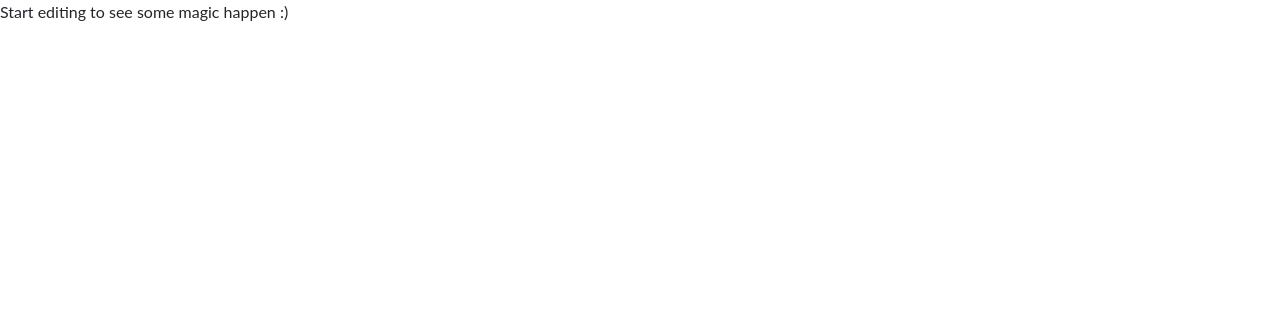
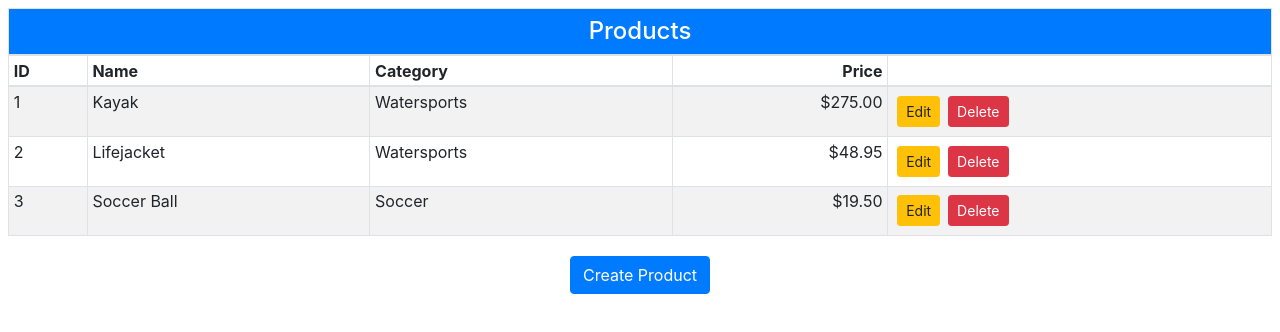
Before and after one commit to sarandoniparthi/Product-App, a React (Create React App) app: page / in a window 1280 px wide. Shown: the top 332 px of the page. Built offline with nearby package versions, Linux system fonts and the light colour scheme.

Commit message:
new changes

```diff
--- a/App.js
+++ b/App.js
@@ -1,25 +1,34 @@
 import React, { Component } from 'react';
 import { render } from 'react-dom';
-import './style.css';
+import {ProductDisplay} from './ProductDisplay';
 
-class App extends Component {
+export  class App extends Component {
   constructor() {
     super();
+
     this.state = {
-      name: 'React'
-    };
+            products: [
+                { id: 1, name: "Kayak",
+                category: "Watersports", price: 275 },
+                { id: 2, name: "Lifejacket",
+                    category: "Watersports", price: 48.95 },
+                { id: 3, name: "Soccer Ball", category: "Soccer", price: 19.50 }
+            ]
+    }
+
   }
 
   render() {
     return (
       <div>
-        <p>
-          Start editing to see some magic happen :)
-        </p>
-      </div>
+      <ProductDisplay
+                    name="Products"
+                    products={ this.state.products }
+                    saveCallback={ p => this.saveData("products", p) }
+                    deleteCallback={ p => this.deleteData("products", p) } />
+
+</div>
+
     );
   }
 }
-
-
-export default App;
--- /dev/null
+++ b/ProductDisplay.js
@@ -0,0 +1,47 @@
+import React, { Component } from "react";
+import  {ProductTable}  from "./ProductTable"
+import  {ProductEditor}  from "./ProductEditor";
+
+export class ProductDisplay extends Component {
+  constructor(props) {
+    super(props);
+    this.state = {
+      showEditor: false,
+      selectedProduct: null
+    }
+  }
+  startEditing = (product) => {
+    this.setState({ showEditor: true, selectedProduct: product })
+  }
+  createProduct = () => {
+    this.setState({ showEditor: true, selectedProduct: {} })
+  }
+  cancelEditing = () => {
+    this.setState({ showEditor: false, selectedProduct: null })
+  }
+  saveProduct = (product) => {
+    this.props.saveCallback(product);
+    this.setState({ showEditor: false, selectedProduct: null })
+  }
+  render() {
+    if (this.state.showEditor) {
+      return <ProductEditor
+        key={this.state.selectedProduct.id || -1}
+        product={this.state.selectedProduct}
+        saveCallback={this.saveProduct}
+        cancelCallback={this.cancelEditing} />
+    } else {
+      return <div className="m-2">
+        <ProductTable products={this.props.products}
+          editCallback={this.startEditing}
+          deleteCallback={this.props.deleteCallback} />
+        <div className="text-center">
+          <button className="btn btn-primary m-1"
+            onClick={this.createProduct}>
+            Create Product
+                    </button>
+        </div>
+      </div>
+    }
+  }
+}
--- /dev/null
+++ b/ProductEditor.js
@@ -0,0 +1,61 @@
+import React, { Component } from "react";
+
+
+export class ProductEditor extends Component {
+  constructor(props) {
+    super(props);
+    this.state = {
+      formData: {
+        id: props.product.id || "",
+        name: props.product.name || "",
+        category: props.product.category || "",
+        price: props.product.price || ""
+      }
+    }
+  }
+  handleChange = (ev) => {
+    ev.persist();
+    this.setState(state => state.formData[ev.target.name] = ev.target.value);
+  }
+  handleClick = () => {
+    this.props.saveCallback(this.state.formData);
+  }
+  render() {
+    return <div className="m-2">
+      <div className="form-group">
+        <label>ID</label>
+        <input className="form-control" name="id"
+          disabled
+          value={this.state.formData.id}
+          onChange={this.handleChange} />
+      </div>
+      <div className="form-group">
+        <label>Name</label>
+        <input className="form-control" name="name"
+          value={this.state.formData.name}
+          onChange={this.handleChange} />
+      </div>
+      <div className="form-group">
+        <label>Category</label>
+        <input className="form-control" name="category"
+          value={this.state.formData.category}
+          onChange={this.handleChange} />
+      </div>
+      <div className="form-group">
+        <label>Price</label>
+        <input className="form-control" name="price"
+          value={this.state.formData.price}
+          onChange={this.handleChange} />
+      </div>
+      <div className="text-center">
+        <button className="btn btn-primary m-1" onClick={this.handleClick}>
+          Save
+                </button>
+        <button className="btn btn-secondary"
+          onClick={this.props.cancelCallback}>
+          Cancel
+                </button>
+      </div>
+    </div>
+  }
+}
--- /dev/null
+++ b/ProductTable.js
@@ -0,0 +1,42 @@
+import React, { Component } from "react";
+import {ProductTableRow} from './ProductTableRow';
+
+
+export class ProductTable extends Component {
+
+  render() {
+
+
+    return <table className="table table-sm table-striped table-bordered">
+      <thead>
+        <tr>
+          <th colSpan="5"
+            className="bg-primary text-white text-center h4 p-2">
+            Products
+                        </th>
+        </tr>
+        <tr>
+          <th>ID</th><th>Name</th><th>Category</th>
+          <th className="text-right">Price</th>
+          <th></th>
+        </tr>
+      </thead>
+      <tbody>
+        {
+          this.props.products.map(p =>
+            <ProductTableRow product={p}
+              key={p.id}
+              editCallback={this.props.editCallback}
+              deleteCallback={this.props.deleteCallback} />)
+        }
+      </tbody>
+    </table>
+
+
+
+  }
+
+
+
+
+}
--- /dev/null
+++ b/ProductTableRow.js
@@ -0,0 +1,26 @@
+import React, { Component } from "react";
+
+export class ProductTableRow extends Component {
+
+  render() {
+    let p = this.props.product;
+    return <tr>
+      <td>{p.id}</td>
+      <td>{p.name}</td>
+      <td>{p.category}</td>
+      <td className="text-right">${Number(p.price).toFixed(2)}</td>
+      <td>
+        <button className="btn btn-sm btn-warning m-1"
+          onClick={() => this.props.editCallback(p)}>
+          Edit
+                </button>
+        <button className="btn btn-sm btn-danger m-1"
+          onClick={() => this.props.deleteCallback(p)}>
+          Delete
+                    </button>
+      </td>
+    </tr>
+
+  }
+
+}
--- a/index.js
+++ b/index.js
@@ -1,6 +1,6 @@
 import React from 'react';
 import { render } from 'react-dom';
-import App from './App';
+import {App} from './App';
 import 'bootstrap/dist/css/bootstrap.css';
 
 render(<App />, document.getElementById('root'));
```
